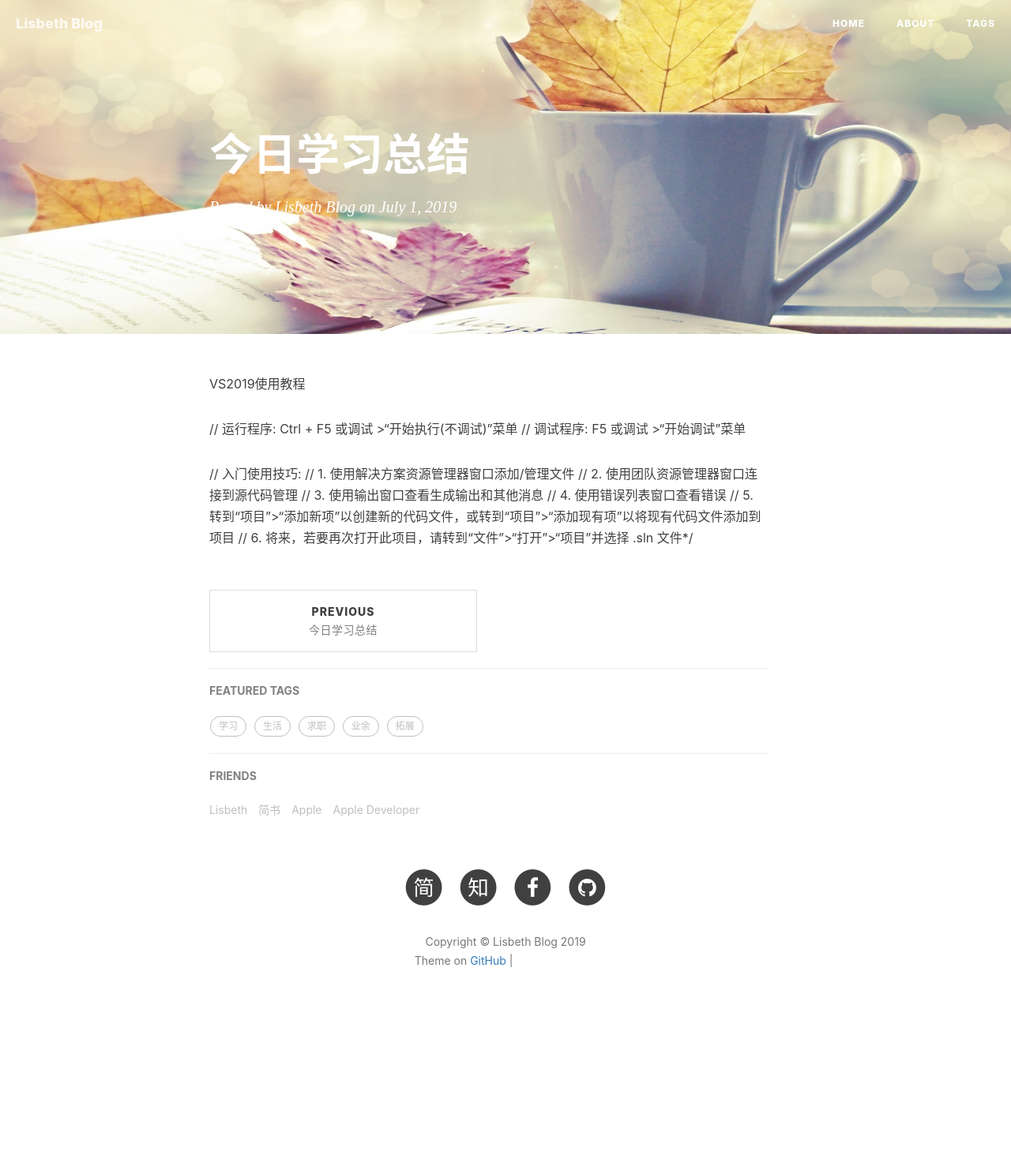
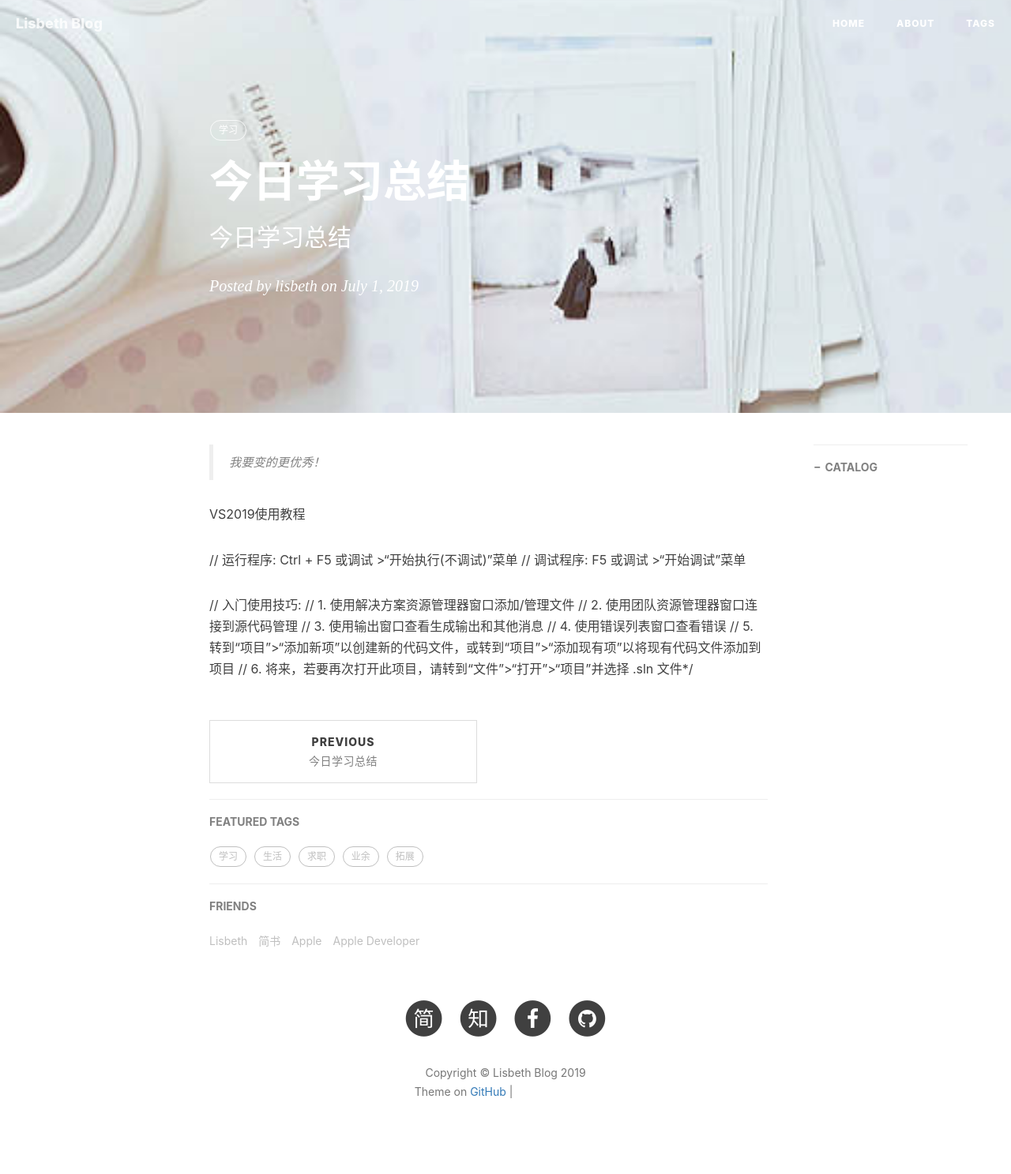
Before and after one commit to lisbeth0720/lisbeth0720.github.io, a Jekyll site: the page built from _posts/2019-07-01-今日学习总结.md, in a window 1280 px wide. Shown: the whole page at 79% size. Built offline with Jekyll 4.4.1, drawn with Linux system fonts in a browser that asks for light colours; nearby versions of some CDN libraries; our own code applies the rules of GitHub Pages for plain Markdown files; comment, search, counter and statistics services are not loaded; before the commit the page ends 1321 px from its top, so only the background shows below that; grey boxes are pictures that could not be loaded.

Commit message:
Update 2019-07-01-今日学习总结.md

```diff
--- a/_posts/2019-07-01-今日学习总结.md
+++ b/_posts/2019-07-01-今日学习总结.md
@@ -1,3 +1,16 @@
+---
+layout:     post
+title:     今日学习总结
+subtitle:    "今日学习总结"
+date:       2019-07-01
+author:     lisbeth
+header-img: img/post_03.jpg
+catalog: true
+tags:
+    - 学习
+---
+>我要变的更优秀！
+
 VS2019使用教程
 
 // 运行程序: Ctrl + F5 或调试 >“开始执行(不调试)”菜单
```
